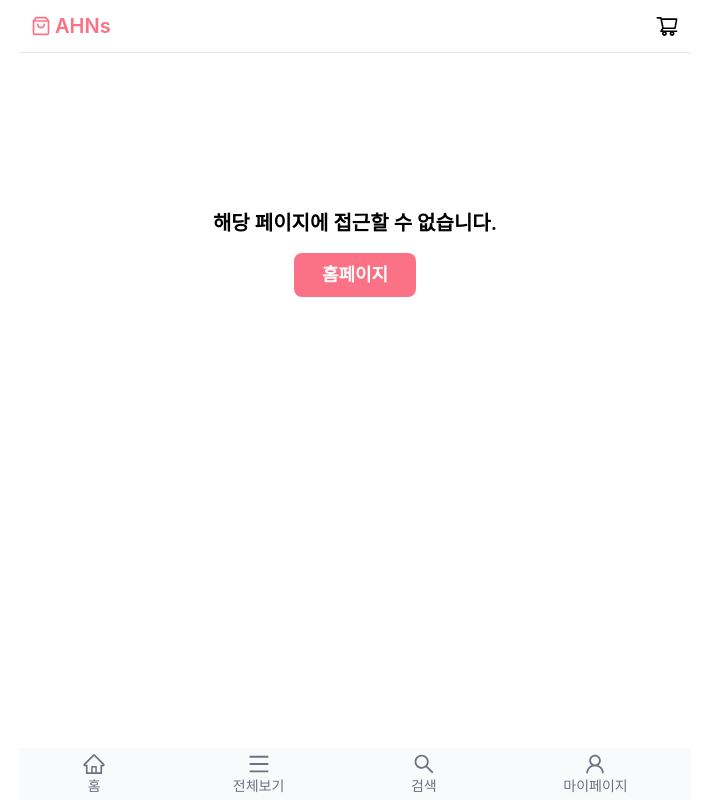
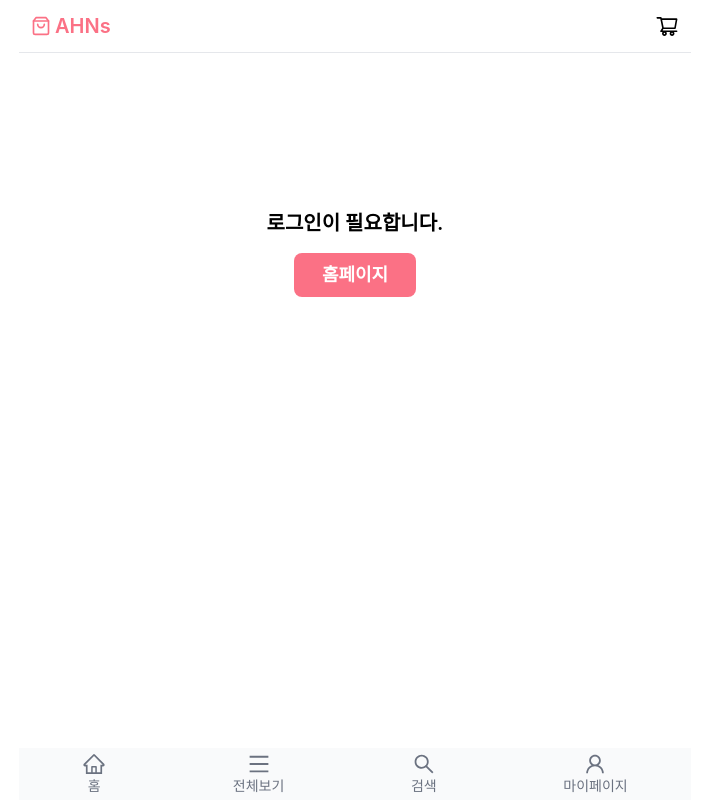
Before and after one commit to jin7969/shopping-mall, a React (Create React App) app: page /carts in a window 1280 px wide. Shown: the whole page, without its empty margins (285-994 px from the left). Built offline with nearby package versions, Linux system fonts and the light colour scheme; no server answers.

Commit message:
feat: notFound 컴포넌트 description 추가

```diff
--- a/src/index.tsx
+++ b/src/index.tsx
@@ -24,7 +24,10 @@ const router = createBrowserRouter([
       {
         path: ROUTES.NEW_PRODUCT,
         element: (
-          <ProtectedRoute requireAdmin>
+          <ProtectedRoute
+            requireAdmin
+            description="해당 페이지에 접근할 수 없습니다."
+          >
             <NewProduct />
           </ProtectedRoute>
         ),
@@ -32,7 +35,7 @@ const router = createBrowserRouter([
       {
         path: ROUTES.MY_CART,
         element: (
-          <ProtectedRoute>
+          <ProtectedRoute description="로그인이 필요합니다.">
             <MyCart />
           </ProtectedRoute>
         ),
--- a/src/pages/MyCart.tsx
+++ b/src/pages/MyCart.tsx
@@ -2,6 +2,7 @@ import { useQuery } from "@tanstack/react-query";
 import { useAuthContext } from "../context/AuthContext";
 import { getCart } from "../api/firebase";
 import CartItem from "../components/CartItem";
+import NotFound from "./NotFound";
 
 function MyCart() {
   const { uid } = useAuthContext();
@@ -10,12 +11,7 @@ function MyCart() {
   if (isLoading) return <p>Loading...</p>;
 
   if (products && products.length === 0) {
-    return (
-      <section>
-        <p>장바구니가 비어있어요</p>
-        <button>상품 보러가기</button>
-      </section>
-    );
+    return <NotFound description="장바구니가 비어있어요" />;
   }
 
   return (
--- a/src/pages/ProtectedRoute.tsx
+++ b/src/pages/ProtectedRoute.tsx
@@ -4,9 +4,14 @@ import NotFound from "./NotFound";
 interface ProtectedRoutesProps {
   children: JSX.Element;
   requireAdmin?: boolean;
+  description: string;
 }
 
-function ProtectedRoute({ children, requireAdmin }: ProtectedRoutesProps) {
+function ProtectedRoute({
+  children,
+  requireAdmin,
+  description,
+}: ProtectedRoutesProps) {
   const { loading, user } = useAuthContext();
 
   if (loading) {
@@ -14,7 +19,7 @@ function ProtectedRoute({ children, requireAdmin }: ProtectedRoutesProps) {
   }
 
   if (!user || (requireAdmin && !user.isAdmin)) {
-    return <NotFound description="해당 페이지에 접근할 수 없습니다." />;
+    return <NotFound description={description} />;
   }
   return children;
 }
```
